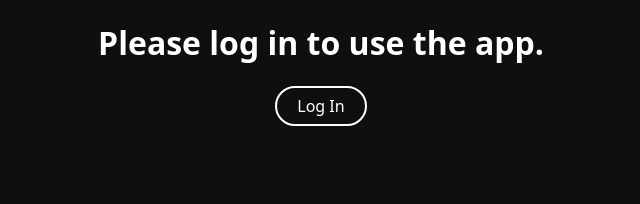
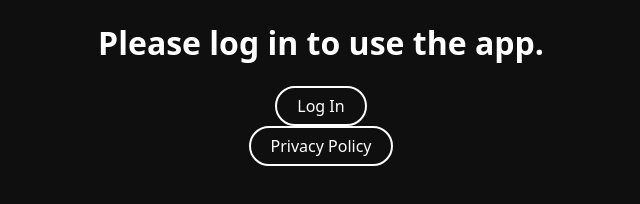
Before and after one commit to art0007i/ArtisPlaylistViewer, a plain HTML site: page index.html in a window 1280 px wide. Shown: the whole page, without its empty margins (319-959 px from the left). Drawn offline with Linux system fonts and the light colour scheme.

Commit message:
add privacy policy

```diff
--- a/index.html
+++ b/index.html
@@ -8,6 +8,7 @@
     <div class="center">
       <h1>Please log in to use the app.</h1>
       <a id="login" class="round-button" href="#">(Javascript must be enabled to use the page)</a>
+      <a class="round-button" href="https://github.com/art0007i/YoutubePlaylistViewer/blob/main/PRIVACY_POLICY.md">Privacy Policy</a>
       <a id="app_button" href="app.html" class="round-button" style="display:none;">Go to app</a>
     </div>
     <script>
```
Also changed, not shown: 1 other file.
